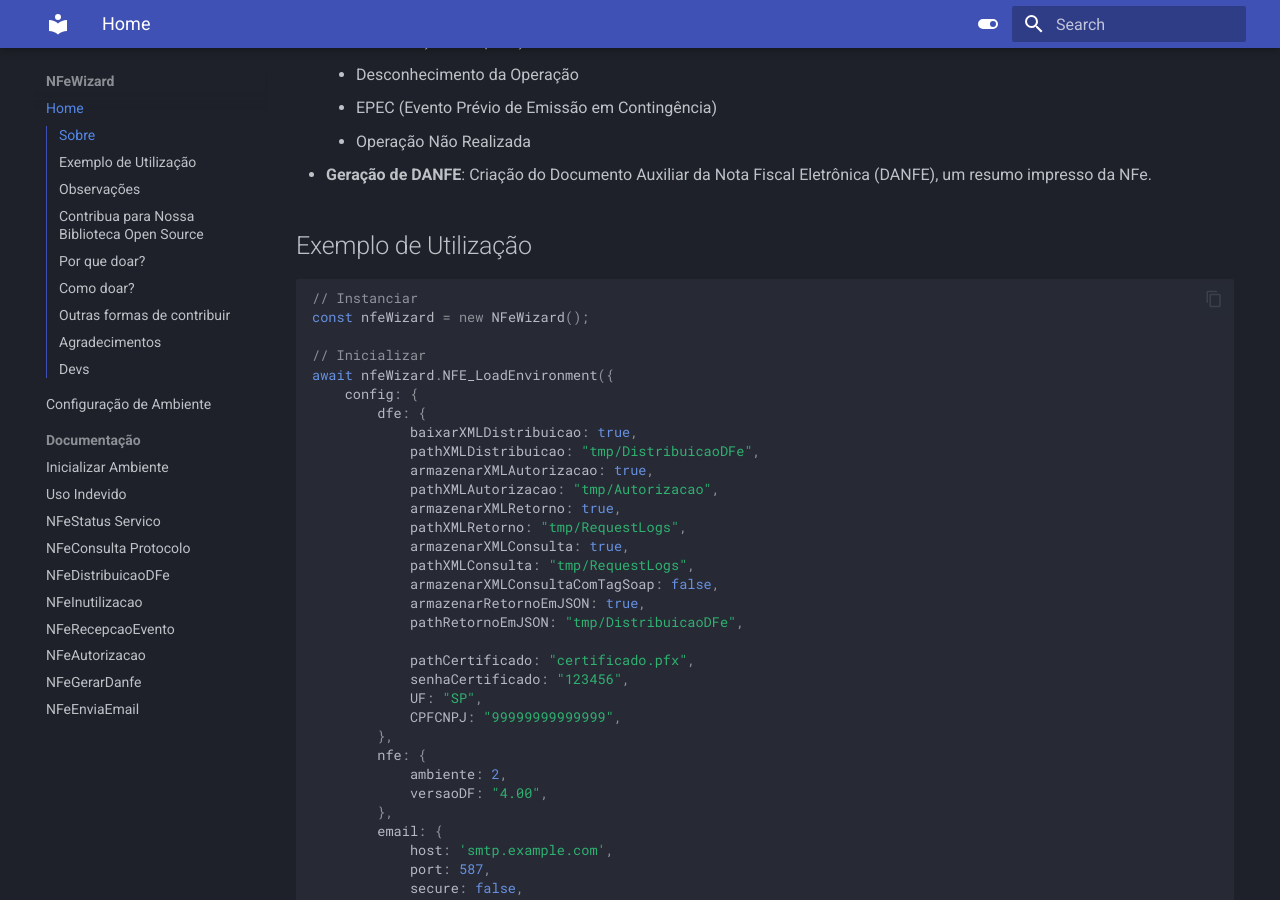
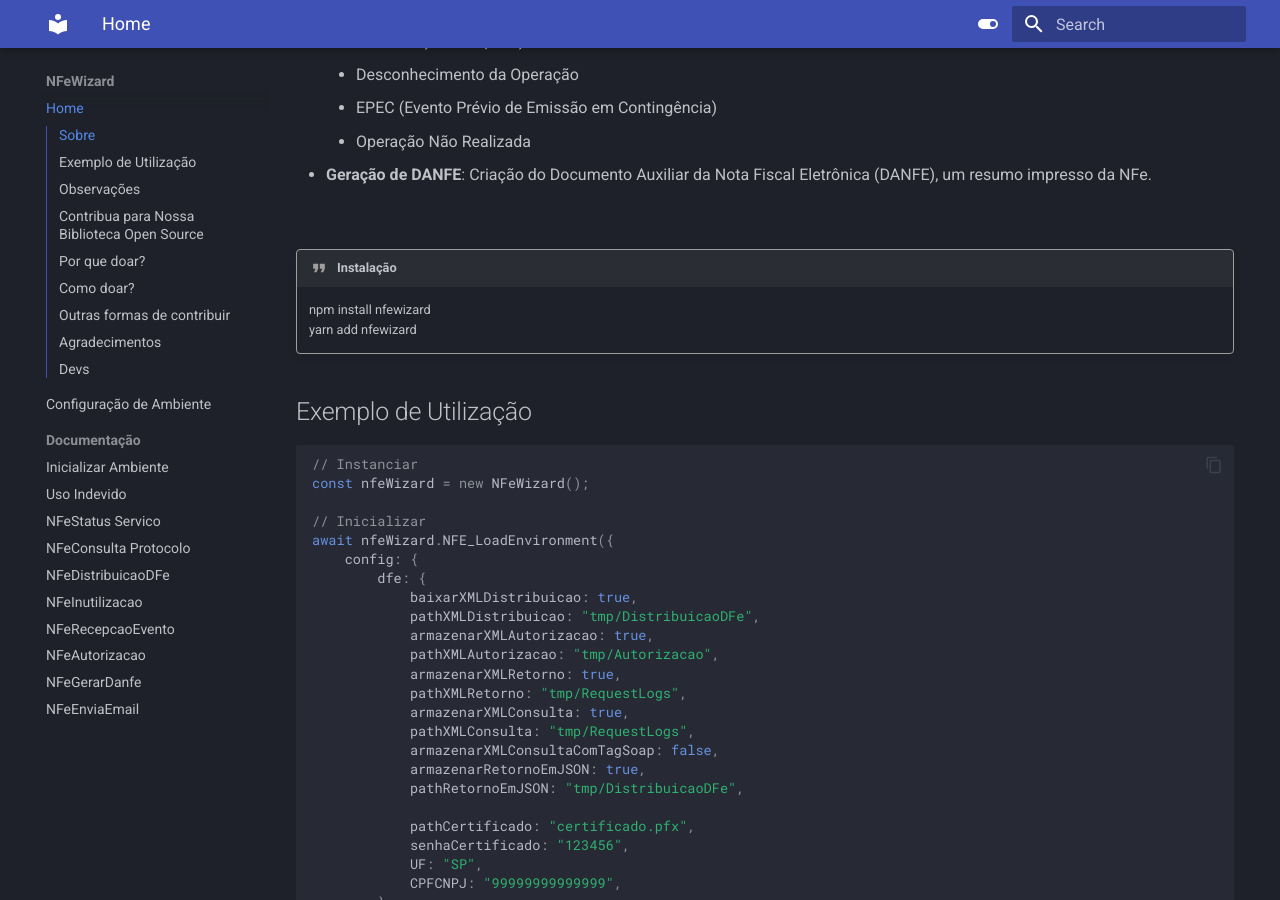
Before and after one commit to nfewizard-org/nfewizard-org.github.io, an MkDocs documentation site: the page built from docs/index.md, in a window 1280 px wide and 900 px high, scrolled down 905 px. Built offline with MkDocs 1.6.1 and Material for MkDocs 9.7.7, drawn with Linux system fonts in a browser that asks for light colours.

Commit message:
Update index.md
Added installation instruction

```diff
--- a/docs/index.md
+++ b/docs/index.md
@@ -23,6 +23,11 @@
     - EPEC (Evento Prévio de Emissão em Contingência)
     - Operação Não Realizada
 - **Geração de DANFE**: Criação do Documento Auxiliar da Nota Fiscal Eletrônica (DANFE), um resumo impresso da NFe.
+
+<br>
+!!! Quote "Instalação"
+    npm install nfewizard<br>
+    yarn add nfewizard
 
 ## Exemplo de Utilização
 
```
